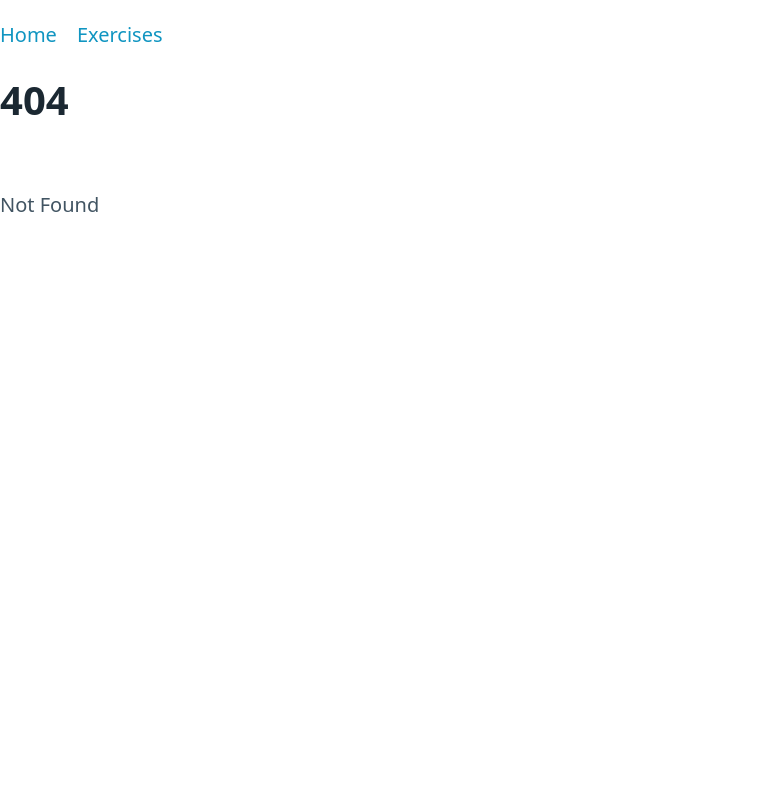
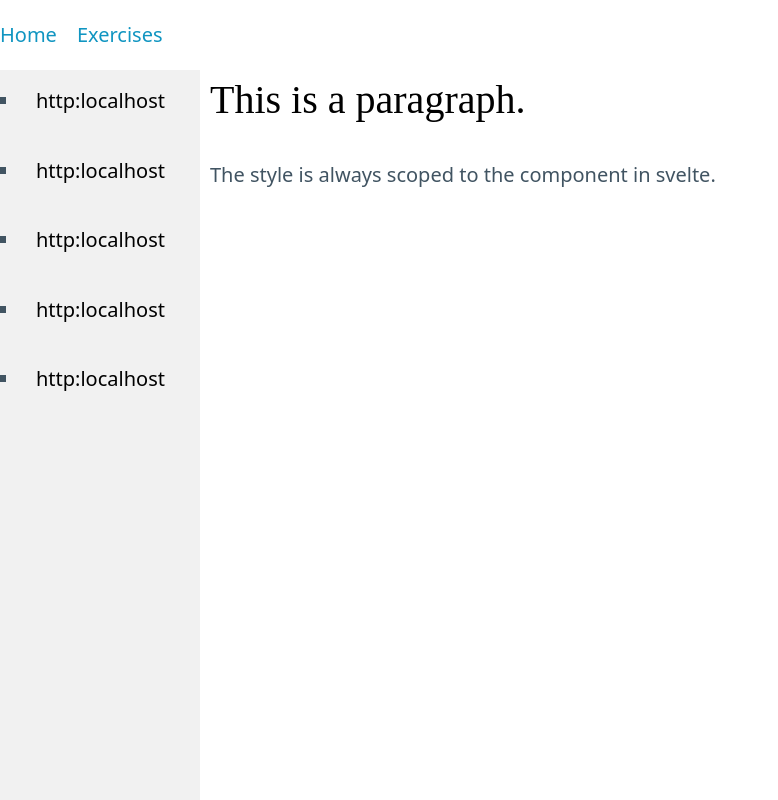
Before and after one commit to praful-hunde/learnSvelte, a SvelteKit app: page /Exercises/Styling in a window 1280 px wide. Before the commit this address had no page. Shown: the whole page, without its empty margins (0-778 px from the left). Built offline with nearby package versions, Linux system fonts and the light colour scheme.

Commit message:
Added example for styling.

```diff
--- /dev/null
+++ b/src/routes/Exercises/Styling/+page.svelte
@@ -0,0 +1,11 @@
+<p>This is a paragraph.</p>
+The style is always scoped to the component in svelte.
+
+<!--The style are scoped to the component -->
+ <style>
+    p{
+        color: #000;
+        font-family: cursive;
+        font-size: 2em;
+    }
+</style>
```
